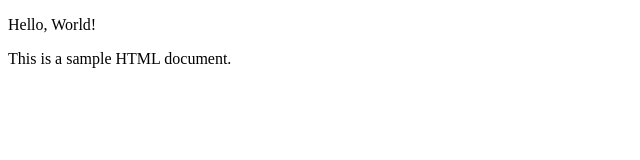
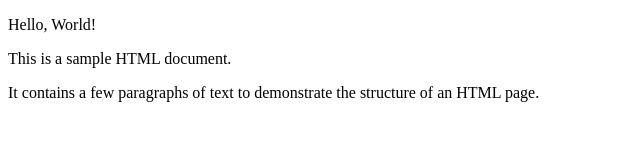
Before and after one commit to i2kvtmcb-star/into-repo, a plain HTML site: page index.html in a window 1280 px wide. Shown: the whole page, without its empty margins (0-640 px from the left). Drawn offline with Linux system fonts and the light colour scheme.

Commit message:
p要素を追加したよ♡

```diff
--- a/index.html
+++ b/index.html
@@ -8,5 +8,6 @@
 <body>
     <p>Hello, World!</p>
     <p>This is a sample HTML document.</p>
+    <p>It contains a few paragraphs of text to demonstrate the structure of an HTML page.</p>
 </body>
 </html>
```
